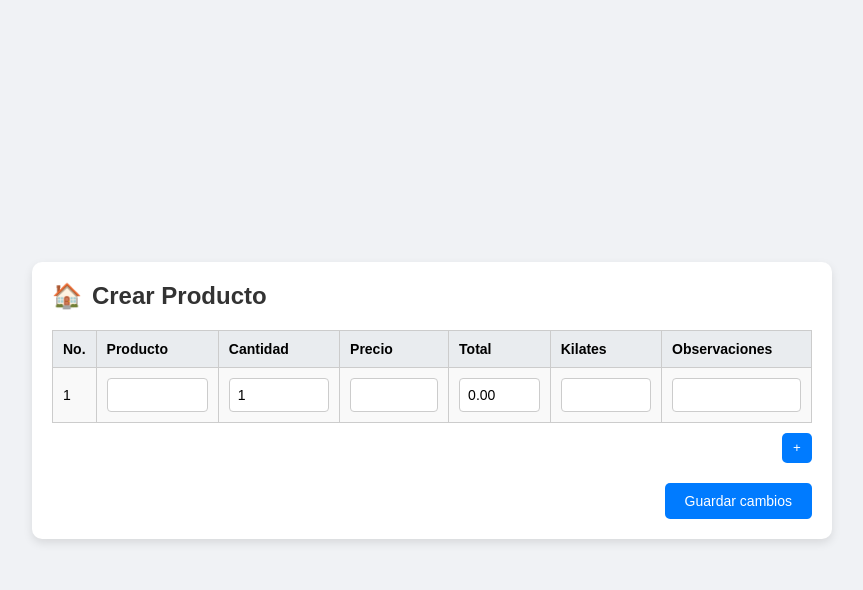
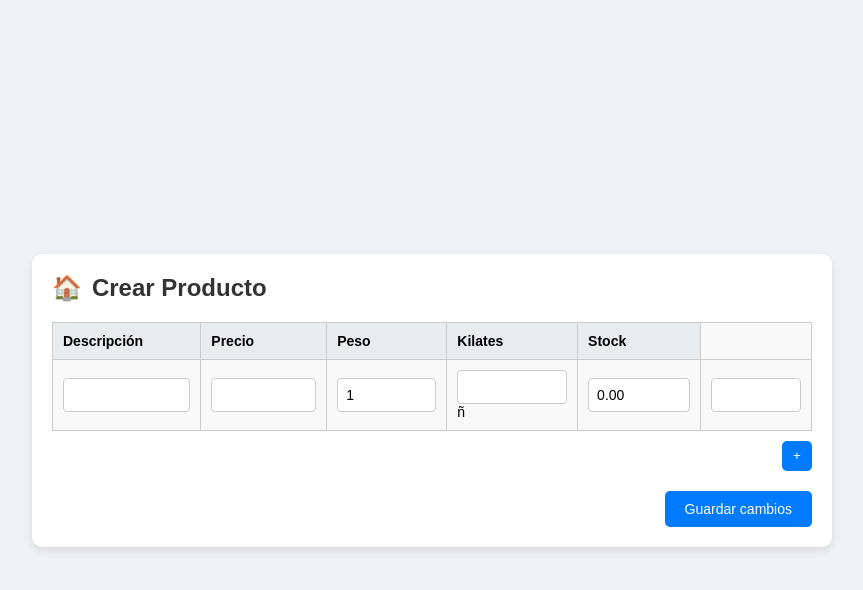
Before and after one commit to winsignares/sivande, a Flask app: page /crear_producto in a window 1280 px wide. Shown: the top 590 px of the page, without its empty margins (208-1071 px from the left). Run offline with Flask 3, Linux system fonts and the light colour scheme.

Commit message:
editando y añadiendo el stock en crearproducto

```diff
--- a/app/config/templates/crear_producto.html
+++ b/app/config/templates/crear_producto.html
@@ -18,24 +18,21 @@
             <table>
                 <thead>
                     <tr>
-                        <th>No.</th>
-                        <th>Producto</th>
-                        <th>Cantidad</th>
+                        <th>Descripción</th>
                         <th>Precio</th>
-                        <th>Total</th>
+                        <th>Peso</th>
                         <th>Kilates</th>
-                        <th>Observaciones</th>
+                        <th>Stock</th>
                     </tr>
                 </thead>
                 <tbody>
                     <tr>
-                        <td>1</td>
+                        <td><input type="text" class="product-input"></td>
                         <td><input type="text" class="product-input"></td>
                         <td><input type="number" class="product-input" value="1"></td>
+                        <td><input type="number" class="product-input">ñ
                         <td><input type="number" class="product-input"></td>
-                        <td><input type="number" class="product-input" readonly></td>
-                        <td><input type="number" class="product-input" step="0.01"></td>
-                        <td><input type="text" class="product-input"></td>
+                        <td><input type="number" class="product-input"></td>
                     </tr>
                 </tbody>
             </table>
```
